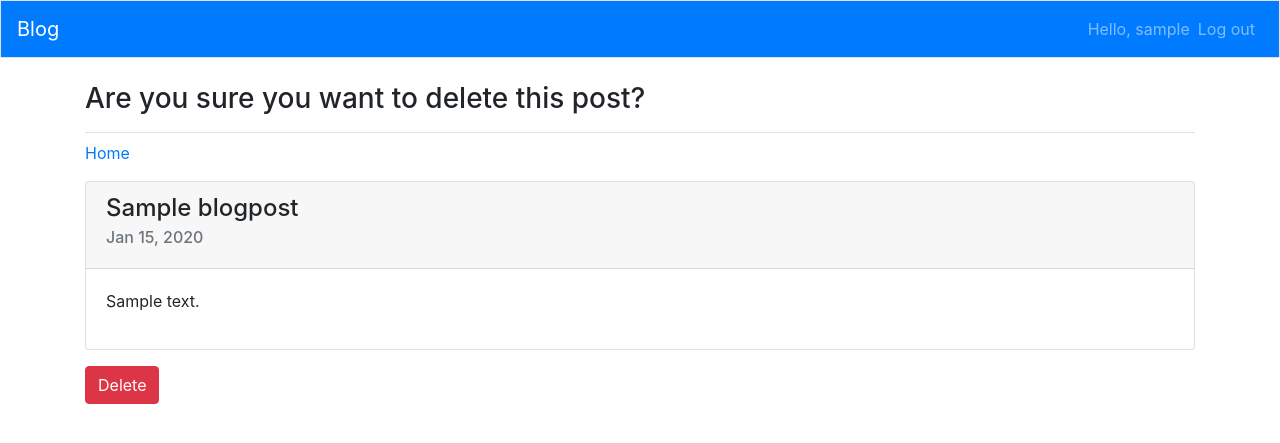
After one commit to d-perez-8/PCC_Blog_Project, a Django app: page /delete_post/1/ in a window 1280 px wide. The commit adds this page. Shown: the top 443 px of the page. Run offline with Django 4.2, Linux system fonts and the light colour scheme; a user stored in the database is signed in; tables that the repository leaves empty hold one stand-in row (values such as "Sample post"); some libraries are stand-ins or nearby versions.

Commit message:
Added a delete post feature, made some visual changes, and correct grammatical errors.

```diff
--- a/blogs/templates/blogs/base.html
+++ b/blogs/templates/blogs/base.html
@@ -36,7 +36,7 @@
             <ul class="navbar-nav ml-auto">
                 {% if user.is_authenticated %}
                 <li class="nav-item">
-                    <span class="navbar-text"}>Hello, {{ user.username }} |</span>
+                    <span class="navbar-text"}>Hello, {{ user.username }} </span>
                 </li>
                 <li class="nav-item">
                     <a class="nav-link" href="{% url 'users:logout' %}">Log out</a>
--- /dev/null
+++ b/blogs/templates/blogs/delete_post.html
@@ -0,0 +1,31 @@
+{% extends "blogs/base.html" %}
+{% load bootstrap4 %}
+
+{% block page_header %}
+    <h3>Are you sure you want to delete this post?</h3>
+{% endblock page_header %}
+
+{% block content %}
+    <p>
+        <a href="{% url 'blogs:homepage' %}">Home</a>
+    </p>
+
+    <div class="card mb-3">
+        <div class="card-header">
+            <h4 class="card-title">{{ post.title }}</h4>
+            <h6 class="card-subtitle mb-2 text-muted">
+                {{ post.date_added|date:'M d, Y' }}</h6>
+        </div>
+        <div class="card-body">
+            {{ post.text|linebreaks }}
+        </div>
+    </div>
+
+
+    <form action="{% url 'blogs:delete_post' post.id %}" method="post">
+        {% csrf_token %}
+        {% buttons %}
+            <button type="submit" class="btn btn-danger">Delete</button>
+        {% endbuttons %}
+    </form>
+{% endblock content %}
--- a/blogs/templates/blogs/homepage.html
+++ b/blogs/templates/blogs/homepage.html
@@ -23,9 +23,12 @@
             </div>
             <div class="card-body">
                 {{ post.text|linebreaks }}
-                <small><a href="{% url 'blogs:edit_post' post.id %}">
+                <small><a class="btn btn-outline-primary" href="{% url 'blogs:edit_post' post.id %}">
                     Edit</a></small>
+                <small><a class="btn btn-outline-danger" href="{% url 'blogs:delete_post' post.id %}">
+                    Delete</a></small>
             </div>
+
         </div>
     {% empty %}
         <li>No blogs posts here</li>
--- a/blogs/urls.py
+++ b/blogs/urls.py
@@ -16,4 +16,7 @@ urlpatterns = [
 
     # Page for edditing a post.
     path('edit_post/<int:post_id>/', views.edit_post, name='edit_post'),
+
+    # Page comfirming to deleting a post
+    path('delete_post/<int:post_id>/', views.delete_post, name='delete_post')
 ]
--- a/blogs/views.py
+++ b/blogs/views.py
@@ -1,3 +1,4 @@
+from tabnanny import check
 from django.shortcuts import render, redirect, get_object_or_404
 from django.contrib.auth.decorators import login_required
 from django.http import Http404
@@ -6,13 +7,13 @@ from blogs.models import BlogPost
 from blogs.forms import PostForm
 
 def index(request):
-    """For when users are not logged in"""
+    """For when users are not logged in."""
     return render(request, 'blogs/index.html')
 
 @login_required
 def homepage(request):
     """User's homepage."""
-    posts = BlogPost.objects.filter(owner=request.user).order_by('date_added')
+    posts = BlogPost.objects.filter(owner=request.user).order_by('-date_added')
     context = {'posts': posts}
     return render(request, 'blogs/homepage.html', context)
 
@@ -37,14 +38,14 @@ def new_post(request):
 
 @login_required
 def edit_post(request, post_id):
-    """Edit an existing blog post"""
+    """Edit an existing blog post."""
     post = get_object_or_404(BlogPost, id=post_id)
-    # Make sure the post belongs to the user
+    # Makes sure the post belongs to the user.
     check_post_owner(post.owner, request)
 
 
     if request.method != 'POST':
-        # Initail reqiest; pre-fill form with the current entry.
+        # Initail request; pre-fill form with the current entry.
         form = PostForm(instance=post)
     else:
         # POST data submitted; process data.
@@ -56,6 +57,20 @@ def edit_post(request, post_id):
     context = {'post': post, 'form': form}
     return render(request, 'blogs/edit_post.html', context)
 
+@login_required
+def delete_post(request, post_id):
+    """Delete an existing blog post."""
+    post = get_object_or_404(BlogPost, id=post_id)
+    # Makes sure the post belongs to the user.
+    check_post_owner(post.owner, request)
+
+    if request.method == 'POST':
+        post.delete()
+        return redirect('blogs:homepage')
+
+    context = {"post": post}
+    return render(request, 'blogs/delete_post.html', context)
+
 def check_post_owner(owner, request):
     if owner != request.user:
         raise Http404
```
